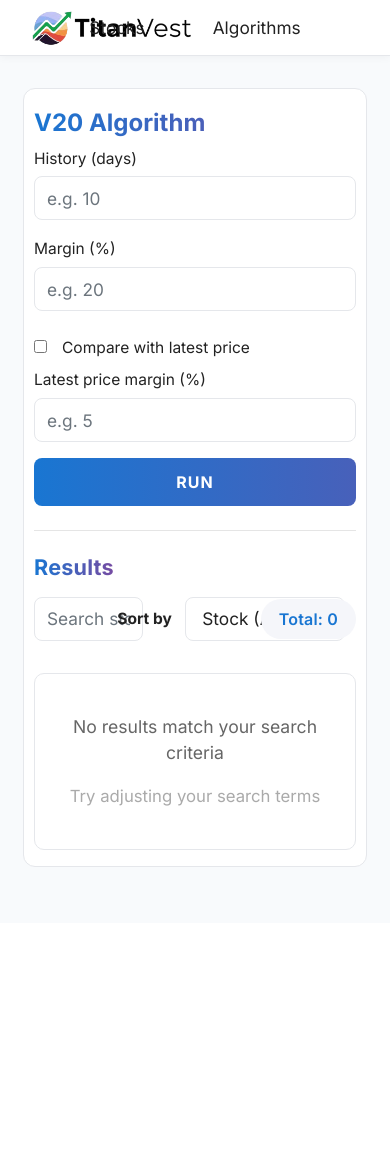
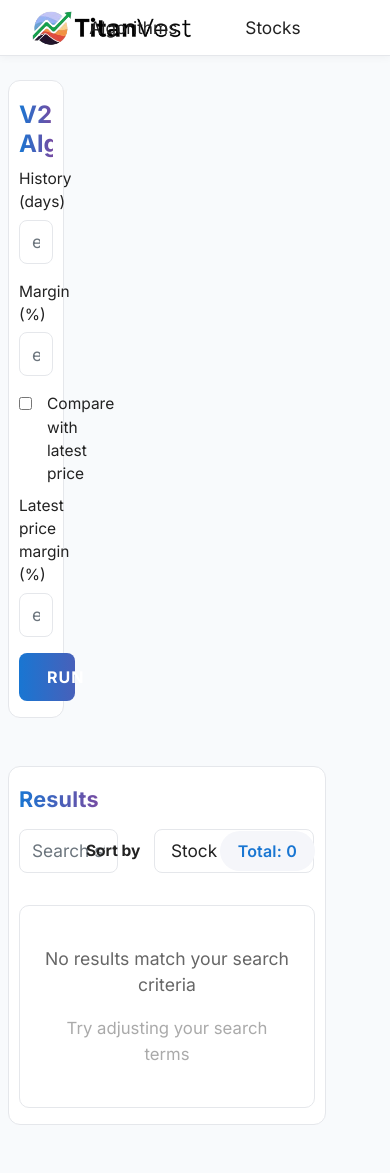
Before and after one commit to chittalpatel/v20algo, a Flask app: template templates/runAlgo.html in a window 390 px wide. Before the commit the page ends 867 px from the top, so only its background shows below. Run offline with Flask 3, Linux system fonts and the light colour scheme; the template is opened without the code that fills it, so the values that code supplies are empty; parts of the project's set-up code (start-up, migrations or seed data) failed here and were passed over; some libraries are stand-ins or nearby versions.

Commit message:
UI fixes

```diff
--- a/static/style.css
+++ b/static/style.css
@@ -79,7 +79,8 @@ body {
     padding: 32px 28px 28px 28px;
     margin-bottom: 32px;
     min-width: 0;
-    max-width: 1000px;
+    width: 100%;
+    max-width: none;
 }
 .card-custom h2 {
     font-size: 1.5rem;
@@ -221,9 +244,15 @@ label {
     }
     .card-custom {
         padding: 20px 10px 16px 10px;
+        max-width: 100% !important;
+        min-width: 0 !important;
     }
     .results-table {
         max-width: 100vw;
+    }
+    .d-flex.flex-row.flex-lg-nowrap.align-items-stretch {
+        flex-direction: column !important;
+        gap: 1.5rem !important;
     }
 }
 
--- a/templates/base.html
+++ b/templates/base.html
@@ -21,8 +21,8 @@
                 <img src="{{ url_for('static', filename='logo.png') }}" alt="Logo" class="tv-navbar-logo tv-navbar-logo-large">
             </div>
             <nav class="tv-navbar-center">
+                <a href="/run" class="tv-navbar-link {% if request.path.startswith('/run') %}active{% endif %}">Algorithms</a>
                 <a href="/stocks" class="tv-navbar-link {% if request.path.startswith('/stocks') %}active{% endif %}">Stocks</a>
-                <a href="/run" class="tv-navbar-link {% if request.path.startswith('/run') %}active{% endif %}">Algorithms</a>
             </nav>
         </div>
     </header>
--- a/templates/runAlgo.html
+++ b/templates/runAlgo.html
@@ -3,19 +3,19 @@
 {% block title %}Algorithms{% endblock %}
 
 {% block content %}
-<div class="container">
-    <div class="card-custom mt-2">
+<div class="container-fluid px-0" style="width:100%;">
+    <div class="d-flex flex-row flex-wrap flex-lg-nowrap align-items-stretch w-100" style="gap: 2.5rem;">
+        <!-- V20 Algorithm Card (Left) -->
+        <div class="card-custom mb-4 h-100" style="flex: 0 0 15%; min-width: 220px; max-width: none; width: 15%;">
             <h2>V20 Algorithm</h2>
             <form method="post">
-            <div class="form-row">
-                <div class="form-group col-md-6">
+                <div class="form-group">
                     <label for="history">History (days)</label>
                     <input type="text" class="form-control" id="history" name="history" placeholder="e.g. 10" value="{{ history }}">
                 </div>
-                <div class="form-group col-md-6">
+                <div class="form-group">
                     <label for="margin">Margin (%)</label>
                     <input type="text" class="form-control" id="margin" name="margin" placeholder="e.g. 20" value="{{ margin }}">
-                </div>
                 </div>
                 <div class="form-check mb-2 mt-2">
                     <input class="form-check-input" type="checkbox" name="filter-by-last-close" value="1" id="filter-by-last-close" {% if filter_by_last_close %}checked{% endif %}>
@@ -29,7 +29,9 @@
                 </div>
                 <button type="submit" class="btn btn-primary btn-block">Run</button>
             </form>
-        <hr class="my-4">
+        </div>
+        <!-- Results Card (Right) -->
+        <div class="card-custom flex-grow-1 mb-4 h-100" style="flex: 1 1 0; min-width: 340px; max-width: none; width: 85%;">
             <h3 class="mb-3" style="font-size:1.35rem; font-weight:700; color:#222; letter-spacing:0.01em;"><span style="background:linear-gradient(90deg,#1976d2,#764ba2);-webkit-background-clip:text;-webkit-text-fill-color:transparent;">Results</span></h3>
             <div class="d-flex align-items-center mb-3" style="gap: 1rem;">
                 <div style="flex-basis:37.5%; min-width:0;">
@@ -106,6 +108,7 @@
                 <small>Try adjusting your search terms</small>
             </div>
             {% endif %}
+        </div>
     </div>
 </div>
 {% endblock %}
```
Also changed, not shown: other parts of static/style.css (+28 -6 lines). Lines whose indentation alone changed are shown as unchanged.
